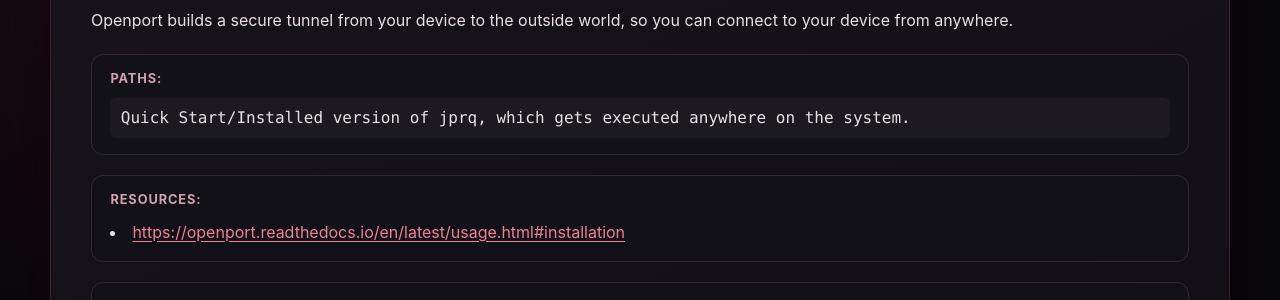
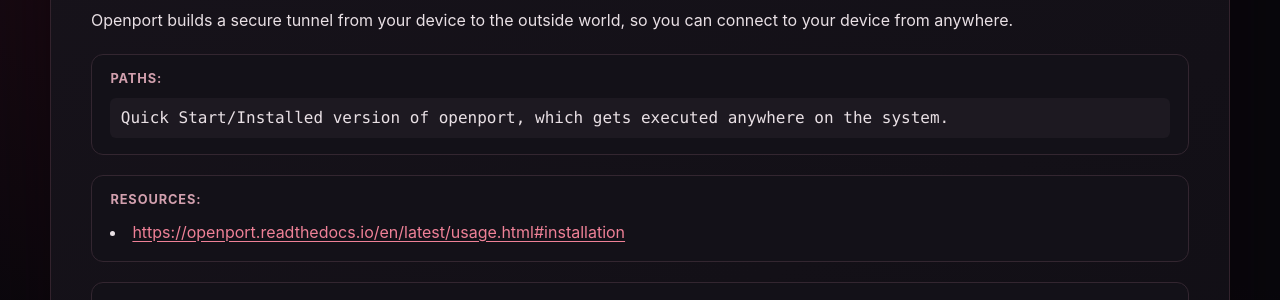
Before and after one commit to LOTTunnels/LOTTunnels.github.io, a Jekyll site: the page built from _lottunnels/Binaries/openport.md, in a window 1280 px wide. Shown: the part 216-516 px from the top of the page. Built offline with Jekyll 4.4.1, drawn with Linux system fonts in a browser that asks for light colours.

Commit message:
Fix copy-paste errors in openport and sharewithexpose entries
- openport: Path referred to jprq
- sharewithexpose: command examples contained 'http://https://localhost'

Co-Authored-By: Claude Sonnet 5.5 <noreply@anthropic.com>
Claude-Session: https://claude.ai/code/session_0171BeL4moZNNix8uFr3d41y

```diff
--- a/_lottunnels/Binaries/openport.md
+++ b/_lottunnels/Binaries/openport.md
@@ -12,7 +12,7 @@ Commands:
     OperatingSystem: Windows, Linux
 
 Full_Path:
-  - Path: Quick Start/Installed version of jprq, which gets executed anywhere on the system.
+  - Path: Quick Start/Installed version of openport, which gets executed anywhere on the system.
 Detection:
   - Domain: 'openport.io'
   - Command: Execution of the binary and/or with arguments.
```
Also changed, not shown: _lottunnels/Binaries/sharewithexpose.md (+4 -4 lines).
